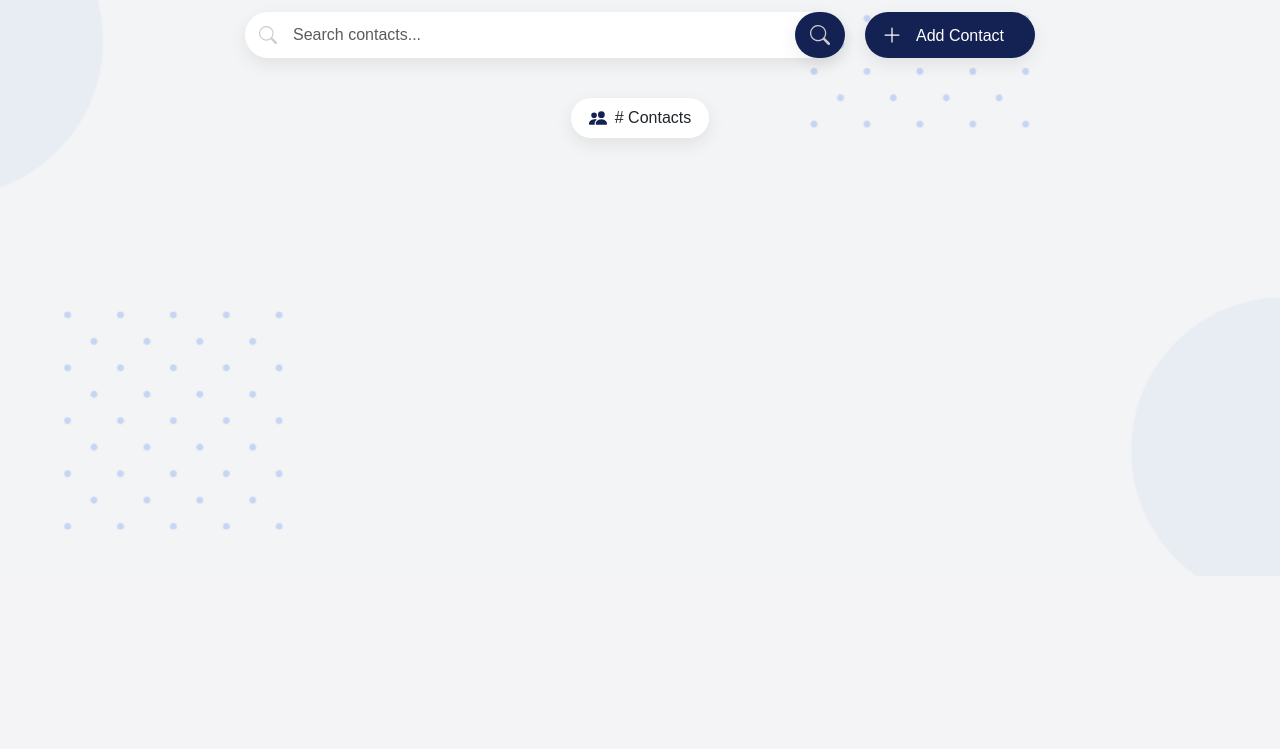
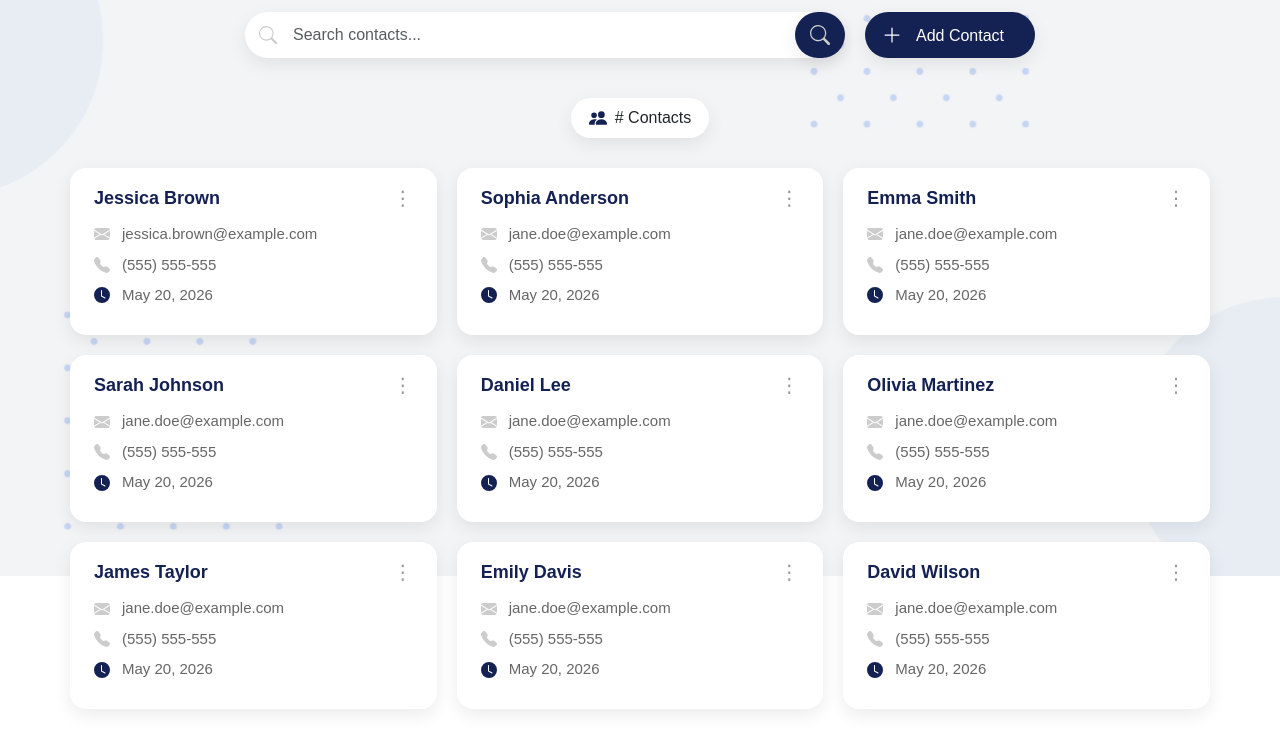
Before and after one commit to LettuceLeaf898/COP4331CSmallProject-Contactly, a PHP site: page /frontend/pages/homePage.html in a window 1280 px wide. Shown: the part 224-973 px from the top of the page. Before the commit the page ends 754 px from the top, so only its background shows below. Run offline with PHP 8.4, Linux system fonts and the light colour scheme.

```diff
--- a/frontend/assets/css/homePage.css
+++ b/frontend/assets/css/homePage.css
@@ -407,3 +407,70 @@ p {
 .message.success {
   color: #198754;
 }
+
+.contacts-scroll-area {
+  width: 100%;
+  display: flex;
+  justify-content: center;
+  padding: 0 20px 40px;
+}
+
+.contacts-container {
+  width: 100%;
+  max-width: 1140px;
+  margin: 0 auto;
+  display: grid;
+  grid-template-columns: repeat(auto-fill, minmax(320px, 1fr));
+  gap: 20px;
+}
+
+.contact-card {
+  position: relative;
+  background-color: white;
+  border-radius: 16px;
+  padding: 20px 24px;
+  box-shadow: 0 6px 18px rgba(0, 0, 0, 0.08);
+}
+
+.contact-name {
+  margin: 0 0 14px;
+  font-size: 18px;
+  font-weight: 700;
+  color: #142153;
+}
+
+.contact-detail {
+  display: flex;
+  align-items: center;
+  gap: 12px;
+  margin-bottom: 8px;
+}
+
+.contact-detail span {
+  color: #666;
+  font-size: 15px;
+}
+
+.contact-icon {
+  width: 16px;
+  height: 16px;
+  flex-shrink: 0;
+}
+
+.contact-menu {
+  position: absolute;
+  top: 16px;
+  right: 16px;
+  border: none;
+  background: transparent;
+  font-size: 20px;
+  line-height: 1;
+  color: #999;
+  cursor: pointer;
+  padding: 4px 8px;
+  border-radius: 6px;
+}
+
+.contact-menu:hover {
+  background-color: #f3f4f6;
+}
--- a/frontend/pages/homePage.html
+++ b/frontend/pages/homePage.html
@@ -118,9 +118,165 @@
             <span id="contactsCount"># Contacts</span>
           </div>
         </div>
+                   <div class="contacts-scroll-area" id="contactsScrollArea">
+  <div id="contactsContainer" class="contacts-container">
 
-        <div class="contacts-scroll-area" id="contactsScrollArea">
-          <div id="contactsContainer" class="contacts-container"></div>
+    <div class="contact-card">
+      <button type="button" class="contact-menu">⋮</button>
+      <h3 class="contact-name">Jessica Brown</h3>
+      <div class="contact-detail">
+        <img src="../assets/images/envelope-fill.svg" alt="" class="contact-icon" />
+        <span>jessica.brown@example.com</span>
+      </div>
+      <div class="contact-detail">
+        <img src="../assets/images/telephone-fill.svg" alt="" class="contact-icon" />
+        <span>(555) 555-555</span>
+      </div>
+      <div class="contact-detail">
+        <img src="../assets/images/clock-fill.svg" alt="" class="contact-icon" />
+        <span>May 20, 2026</span>
+      </div>
+    </div>
+
+    <div class="contact-card">
+      <button type="button" class="contact-menu">⋮</button>
+      <h3 class="contact-name">Sophia Anderson</h3>
+      <div class="contact-detail">
+        <img src="../assets/images/envelope-fill.svg" alt="" class="contact-icon" />
+        <span>jane.doe@example.com</span>
+      </div>
+      <div class="contact-detail">
+        <img src="../assets/images/telephone-fill.svg" alt="" class="contact-icon" />
+        <span>(555) 555-555</span>
+      </div>
+      <div class="contact-detail">
+        <img src="../assets/images/clock-fill.svg" alt="" class="contact-icon" />
+        <span>May 20, 2026</span>
+      </div>
+    </div>
+
+    <div class="contact-card">
+      <button type="button" class="contact-menu">⋮</button>
+      <h3 class="contact-name">Emma Smith</h3>
+      <div class="contact-detail">
+        <img src="../assets/images/envelope-fill.svg" alt="" class="contact-icon" />
+        <span>jane.doe@example.com</span>
+      </div>
+      <div class="contact-detail">
+        <img src="../assets/images/telephone-fill.svg" alt="" class="contact-icon" />
+        <span>(555) 555-555</span>
+      </div>
+      <div class="contact-detail">
+        <img src="../assets/images/clock-fill.svg" alt="" class="contact-icon" />
+        <span>May 20, 2026</span>
+      </div>
+    </div>
+
+    <div class="contact-card">
+      <button type="button" class="contact-menu">⋮</button>
+      <h3 class="contact-name">Sarah Johnson</h3>
+      <div class="contact-detail">
+        <img src="../assets/images/envelope-fill.svg" alt="" class="contact-icon" />
+        <span>jane.doe@example.com</span>
+      </div>
+      <div class="contact-detail">
+        <img src="../assets/images/telephone-fill.svg" alt="" class="contact-icon" />
+        <span>(555) 555-555</span>
+      </div>
+      <div class="contact-detail">
+        <img src="../assets/images/clock-fill.svg" alt="" class="contact-icon" />
+        <span>May 20, 2026</span>
+      </div>
+    </div>
+
+    <div class="contact-card">
+      <button type="button" class="contact-menu">⋮</button>
+      <h3 class="contact-name">Daniel Lee</h3>
+      <div class="contact-detail">
+        <img src="../assets/images/envelope-fill.svg" alt="" class="contact-icon" />
+        <span>jane.doe@example.com</span>
+      </div>
+      <div class="contact-detail">
+        <img src="../assets/images/telephone-fill.svg" alt="" class="contact-icon" />
+        <span>(555) 555-555</span>
+      </div>
+      <div class="contact-detail">
+        <img src="../assets/images/clock-fill.svg" alt="" class="contact-icon" />
+        <span>May 20, 2026</span>
+      </div>
+    </div>
+
+    <div class="contact-card">
+      <button type="button" class="contact-menu">⋮</button>
+      <h3 class="contact-name">Olivia Martinez</h3>
+      <div class="contact-detail">
+        <img src="../assets/images/envelope-fill.svg" alt="" class="contact-icon" />
+        <span>jane.doe@example.com</span>
+      </div>
+      <div class="contact-detail">
+        <img src="../assets/images/telephone-fill.svg" alt="" class="contact-icon" />
+        <span>(555) 555-555</span>
+      </div>
+      <div class="contact-detail">
+        <img src="../assets/images/clock-fill.svg" alt="" class="contact-icon" />
+        <span>May 20, 2026</span>
+      </div>
+    </div>
+
+    <div class="contact-card">
+      <button type="button" class="contact-menu">⋮</button>
+      <h3 class="contact-name">James Taylor</h3>
+      <div class="contact-detail">
+        <img src="../assets/images/envelope-fill.svg" alt="" class="contact-icon" />
+        <span>jane.doe@example.com</span>
+      </div>
+      <div class="contact-detail">
+        <img src="../assets/images/telephone-fill.svg" alt="" class="contact-icon" />
+        <span>(555) 555-555</span>
+      </div>
+      <div class="contact-detail">
+        <img src="../assets/images/clock-fill.svg" alt="" class="contact-icon" />
+        <span>May 20, 2026</span>
+      </div>
+    </div>
+
+    <div class="contact-card">
+      <button type="button" class="contact-menu">⋮</button>
+      <h3 class="contact-name">Emily Davis</h3>
+      <div class="contact-detail">
+        <img src="../assets/images/envelope-fill.svg" alt="" class="contact-icon" />
+        <span>jane.doe@example.com</span>
+      </div>
+      <div class="contact-detail">
+        <img src="../assets/images/telephone-fill.svg" alt="" class="contact-icon" />
+        <span>(555) 555-555</span>
+      </div>
+      <div class="contact-detail">
+        <img src="../assets/images/clock-fill.svg" alt="" class="contact-icon" />
+        <span>May 20, 2026</span>
+      </div>
+    </div>
+
+    <div class="contact-card">
+      <button type="button" class="contact-menu">⋮</button>
+      <h3 class="contact-name">David Wilson</h3>
+      <div class="contact-detail">
+        <img src="../assets/images/envelope-fill.svg" alt="" class="contact-icon" />
+        <span>jane.doe@example.com</span>
+      </div>
+      <div class="contact-detail">
+        <img src="../assets/images/telephone-fill.svg" alt="" class="contact-icon" />
+        <span>(555) 555-555</span>
+      </div>
+      <div class="contact-detail">
+        <img src="../assets/images/clock-fill.svg" alt="" class="contact-icon" />
+        <span>May 20, 2026</span>
+      </div>
+    </div>
+
+  </div>
+</div>
+          </div>
         </div>
       </section>
       <div class="modal fade" id="addContactModal" tabindex="-1">
```
